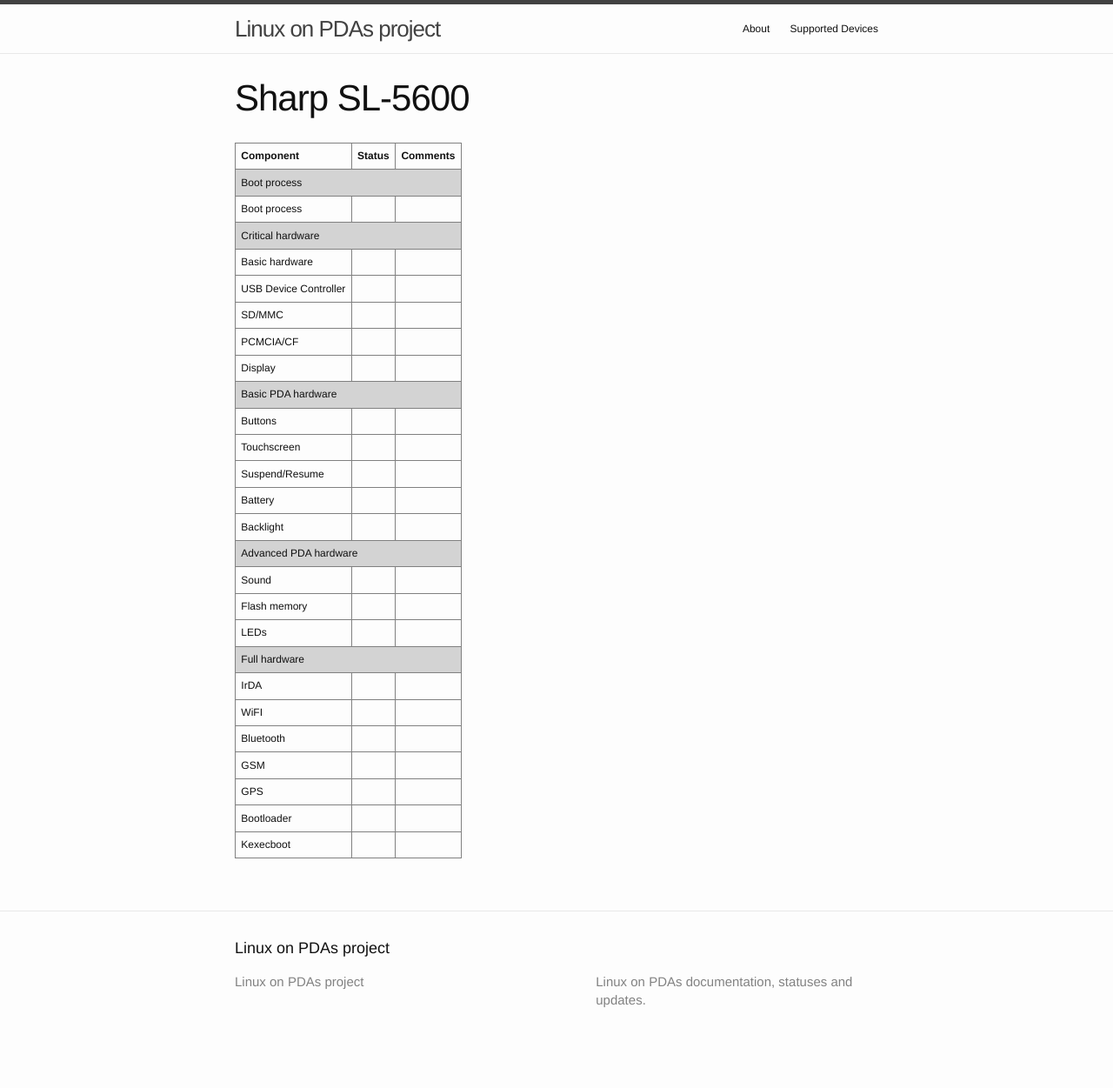
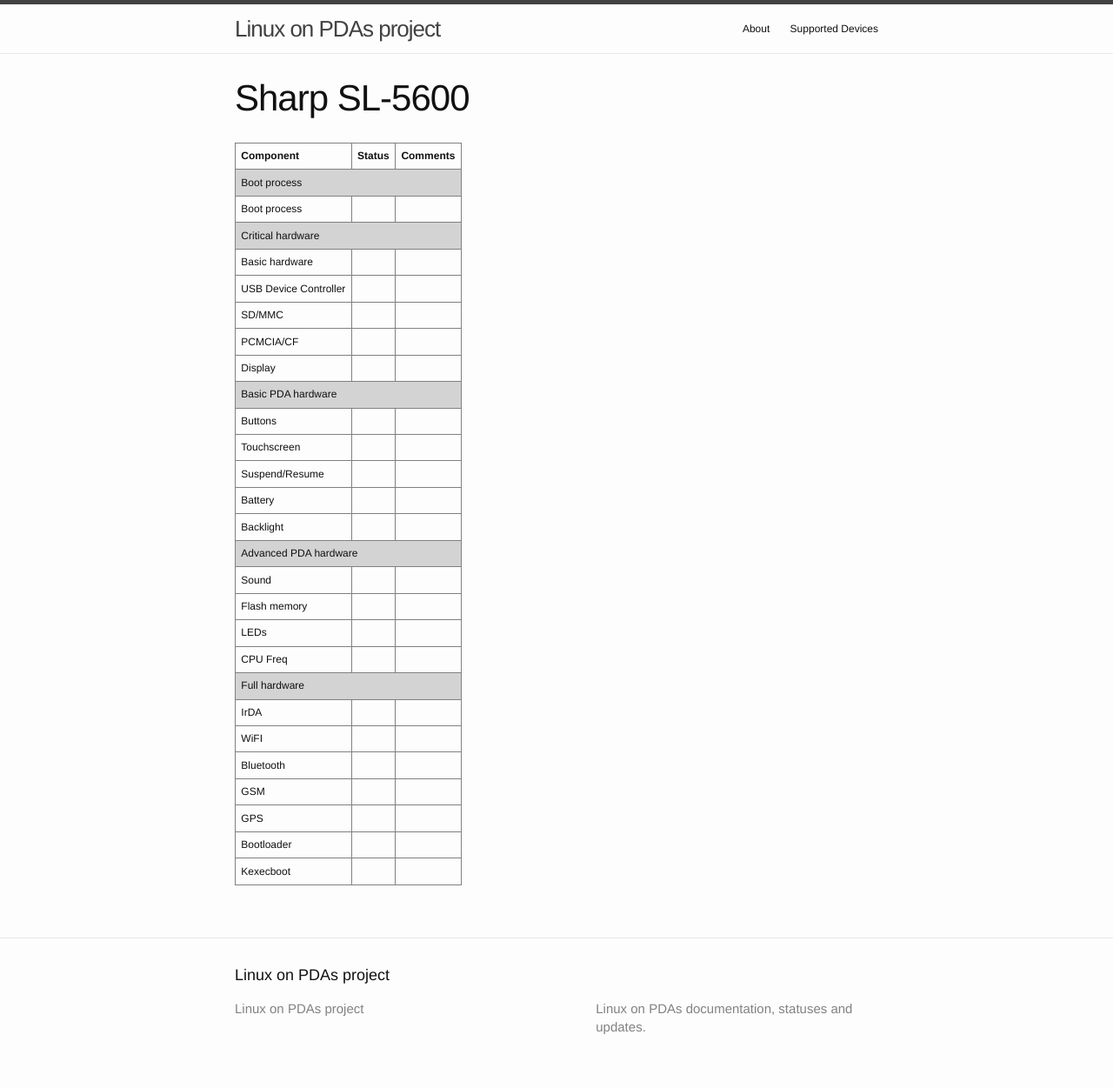
Before and after one commit to LinuxPDA/linuxpda.github.io, a Jekyll site: the page built from _devices/Sharp/Zaurus/sl5600.md, in a window 1280 px wide. Shown: the whole page at 87% size. Built offline with Jekyll 4.4.1, drawn with Linux system fonts in a browser that asks for light colours; before the commit the page ends 1220 px from its top, so only the background shows below that.

Commit message:
Add cpufreq support to device table
Signed-off-by: Dmitry Eremin-Solenikov <dbaryshkov@gmail.com>

```diff
--- a/_config.yml
+++ b/_config.yml
@@ -33,6 +33,7 @@
 status-sound-desc: Sound
 status-flash-desc: Flash memory
 status-leds-desc: LEDs
+status-cpufreq-desc: CPU Freq
 status-irda-desc: IrDA
 status-wifi-desc: WiFI
 status-bluetooth-desc: Bluetooth
--- a/_layouts/device.html
+++ b/_layouts/device.html
@@ -35,6 +35,7 @@
           <tr><td>{{ site.status-sound-desc }}</td><td class="device-status-cell device-status-{{ page.status-sound }}">{{ page.status-sound }}</td><td>{{page.status-sound-comment}}</td>
           <tr><td>{{ site.status-flash-desc }}</td><td class="device-status-cell device-status-{{ page.status-flash }}">{{ page.status-flash }}</td><td>{{page.status-flash-comment}}</td>
           <tr><td>{{ site.status-leds-desc }}</td><td class="device-status-cell device-status-{{ page.status-leds }}">{{ page.status-leds }}</td><td>{{page.status-leds-comment}}</td>
+          <tr><td>{{ site.status-cpufreq-desc }}</td><td class="device-status-cell device-status-{{ page.status-cpufreq }}">{{ page.status-cpufreq }}</td><td>{{page.status-cpufreq-comment}}</td>
 
           <tr><td class="device-status-part" colspan="3">Full hardware</td></tr>
 	  {% if page.status-irda != 'NA' %}<tr><td>{{ site.status-irda-desc }}</td><td class="device-status-cell device-status-{{ page.status-irda }}">{{ page.status-irda }}</td><td>{{page.status-irda-comment}}</td>{% endif %}
```
